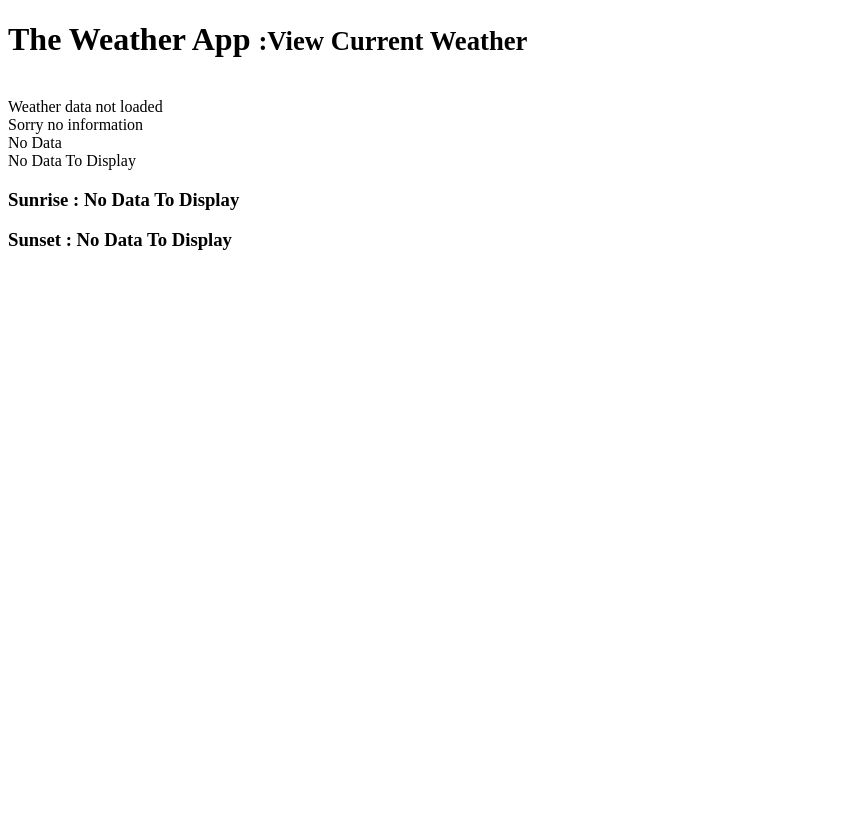
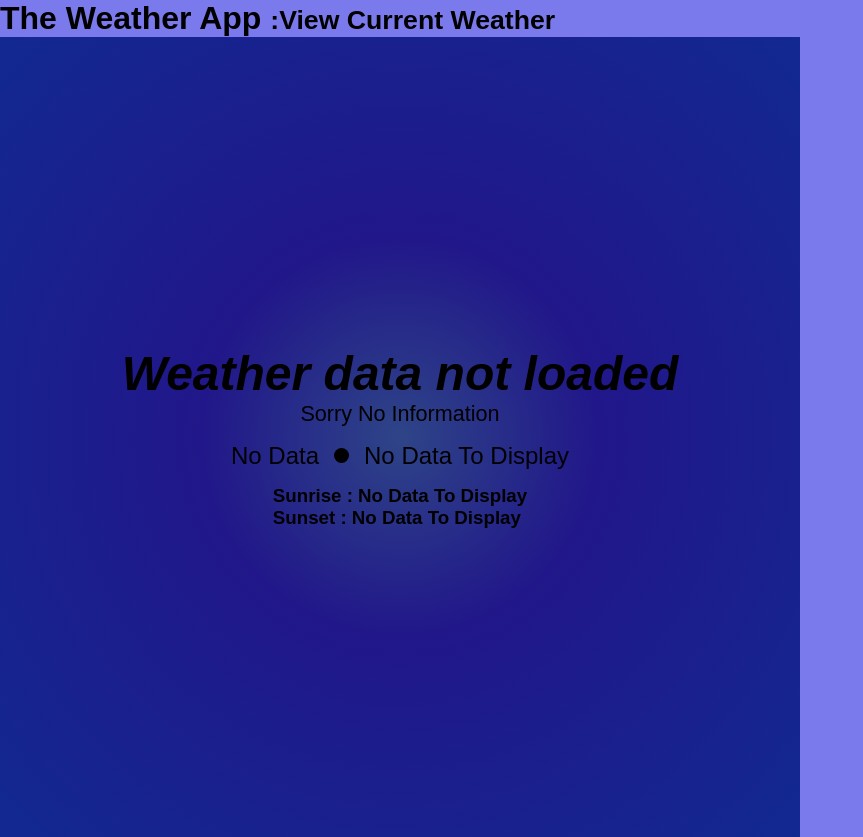
Before and after one commit to matomugo60/weather-app, a plain HTML site: page index.html in a window 1280 px wide. Shown: the whole page, without its empty margins (0-863 px from the left). Before the commit the page ends 800 px from the top, so only its background shows below. Drawn offline with Linux system fonts and the light colour scheme; a script that the page names is missing.

Commit message:
Commit 8: Added style in style.css

```diff
--- a/index.html
+++ b/index.html
@@ -5,7 +5,7 @@
     <meta http-equiv="X-UA-Compatible" content="IE=edge">
     <meta name="viewport" content="width=device-width, initial-scale=1.0">
     <title>Weather app</title>
-    <link rel="stylesheet" href="styles.css" />
+    <link rel="stylesheet" href="style.css" />
 </head>
 <body>
     <h1>The Weather App
--- a/style.css
+++ b/style.css
@@ -0,0 +1,46 @@
+* {
+    box-sizing: border-box;
+    padding: 0;
+    margin: 0;
+}
+body {
+    background-color: rgb(122, 122, 236);
+    font-family: Arial, Helvetica, sans-serif;
+}
+.holder {
+    display: flex;
+    flex-direction: column;
+    justify-content: center;
+    align-items: center;
+    height: 100vh;
+    width: 100vh;
+    background: rgb(8, 160, 147);
+    background:radial-gradient(
+        circle,
+    rgba(2, 37, 77, 0.633) 0%,
+    rgba(16, 4, 119, 0.841) 35%,
+    rgb(18, 41, 145) 100%
+    );
+}
+.theweather {
+    display: flex;
+    margin: 15px 0;
+    align-items: center;
+    font-size: 1.5rem;
+}
+#userlocation {
+    font-style: italic;
+    font-size: 3rem;
+    font-weight: 700;
+}
+.description {
+    font-size: 1.35rem;
+    text-transform: capitalize;
+}
+.pointtwo {
+    background-color: black;
+    margin: 0 15px;
+    border-radius: 50px;
+    height: 15px;
+    width: 15px;
+}
```
